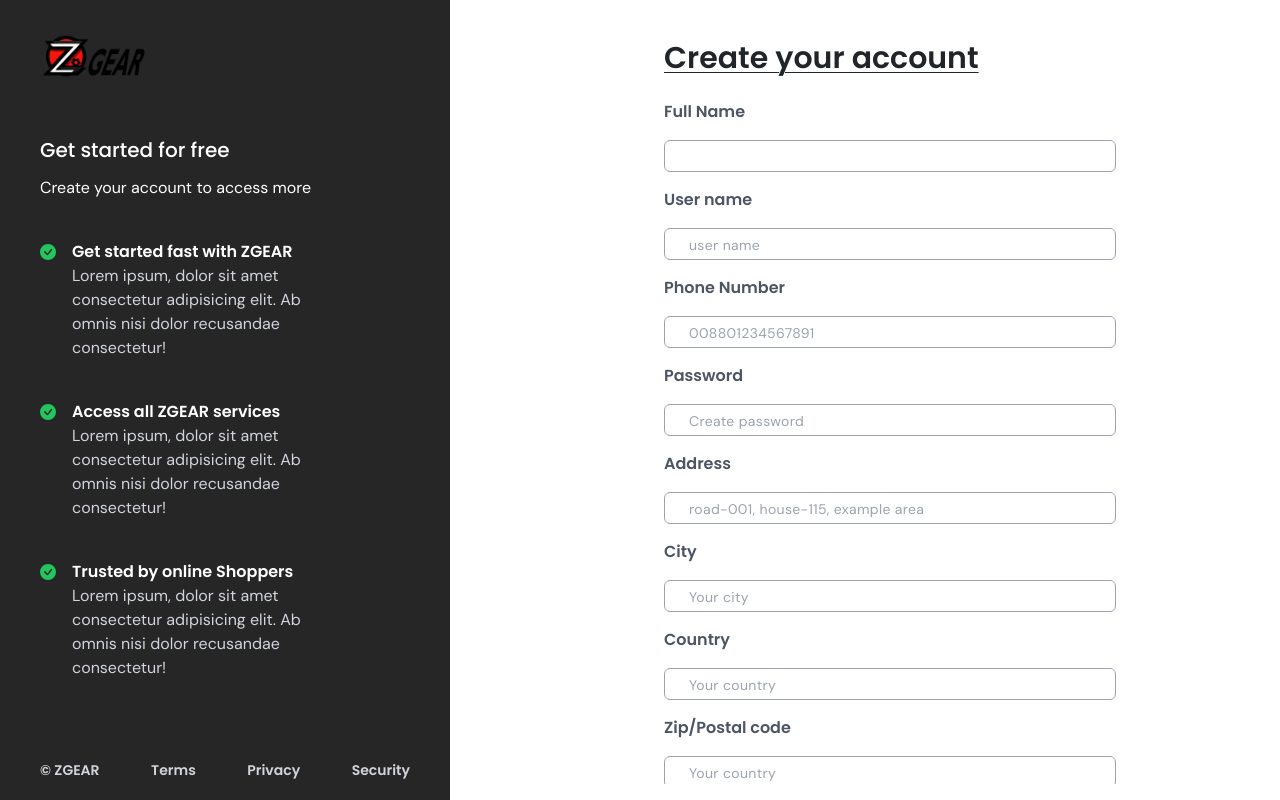
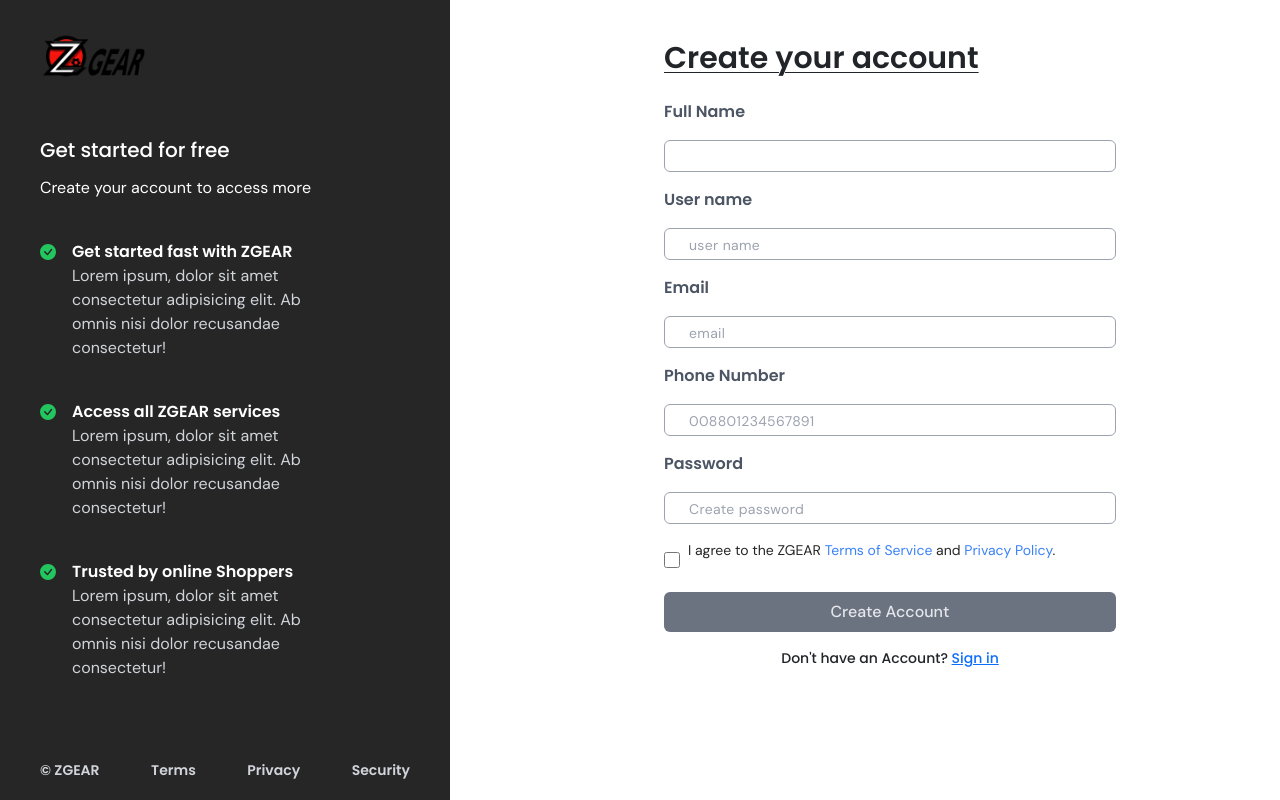
Before and after one commit to CG-ZGEAR/cg-zgear-app, a React (Create React App) app: page /signup in a window 1280 px wide. Built offline with nearby package versions, Linux system fonts and the light colour scheme.

Commit message:
signln and signup of api

```diff
--- a/src/pages/Account/SignIn.js
+++ b/src/pages/Account/SignIn.js
@@ -46,9 +46,9 @@
       setUsername("");
       setPassword("");
 
-      if (user.roles) {
+      if (user.roles.includes("ROLE_ADMIN")) {
         navigate("/adminnavbar");
-      } else {
+      } else if (user.roles.includes("ROLE_USER")) {
         navigate("/");
       }
 
--- a/src/pages/Account/SignUp.js
+++ b/src/pages/Account/SignUp.js
@@ -1,65 +1,89 @@
-import React, { useState } from "react";
+import React, { useState, useEffect } from "react";
 import { BsCheckCircleFill } from "react-icons/bs";
 import { Link } from "react-router-dom";
 import { logoLight } from "../../assets/images";
+import { registerUser,
+   selectLoginSuccess } from "../../features/user/userSlice"
+import { useDispatch, useSelector } from "react-redux";
+import { useNavigate } from "react-router-dom";
 
 const SignUp = () => {
+  const navigate = useNavigate();
+
+  const dispatch = useDispatch();
+  const loginSuccess = useSelector(selectLoginSuccess);
+  console.log(loginSuccess);
   // ============= Initial State Start here =============
-  const [clientName, setClientName] = useState("");
+  const [fullName, setFullName] = useState("");
+  const [username, setUsername] = useState("");
   const [email, setEmail] = useState("");
-  const [phone, setPhone] = useState("");
+  const [phoneNumber, setPhoneNumber] = useState("");
   const [password, setPassword] = useState("");
-  const [address, setAddress] = useState("");
-  const [city, setCity] = useState("");
-  const [country, setCountry] = useState("");
-  const [zip, setZip] = useState("");
   const [checked, setChecked] = useState(false);
   // ============= Initial State End here ===============
   // ============= Error Msg Start here =================
-  const [errClientName, setErrClientName] = useState("");
+  const [errFullName, setErrFullName] = useState("");
+  const [errUserName, setErrUserName] = useState("");
   const [errEmail, setErrEmail] = useState("");
-  const [errPhone, setErrPhone] = useState("");
+  const [errPhoneNumber, setErrPhoneNumber] = useState("");
   const [errPassword, setErrPassword] = useState("");
-  const [errAddress, setErrAddress] = useState("");
-  const [errCity, setErrCity] = useState("");
-  const [errCountry, setErrCountry] = useState("");
-  const [errZip, setErrZip] = useState("");
+
   // ============= Error Msg End here ===================
+
   const [successMsg, setSuccessMsg] = useState("");
+
   // ============= Event Handler Start here =============
   const handleName = (e) => {
-    setClientName(e.target.value);
-    setErrClientName("");
+    setFullName(e.target.value);
+    setErrFullName("");
+  };
+  const handleUserName = (e) => {
+    setUsername(e.target.value);
+    setErrUserName("");
   };
   const handleEmail = (e) => {
     setEmail(e.target.value);
     setErrEmail("");
   };
   const handlePhone = (e) => {
-    setPhone(e.target.value);
-    setErrPhone("");
+    setPhoneNumber(e.target.value);
+    setErrPhoneNumber("");
   };
   const handlePassword = (e) => {
     setPassword(e.target.value);
     setErrPassword("");
-  };
-  const handleAddress = (e) => {
-    setAddress(e.target.value);
-    setErrAddress("");
-  };
-  const handleCity = (e) => {
-    setCity(e.target.value);
-    setErrCity("");
-  };
-  const handleCountry = (e) => {
-    setCountry(e.target.value);
-    setErrCountry("");
-  };
-  const handleZip = (e) => {
-    setZip(e.target.value);
-    setErrZip("");
-  };
-  // ============= Event Handler End here ===============
+   };
+
+  useEffect(() => {
+    if (loginSuccess) {
+      if (checked) {
+        if (!fullName) {
+          setErrFullName("Enter your name");
+        } if (!username) {
+          setErrUserName("Enter your name");
+        }
+        if (!email) {
+          setErrEmail("Enter your email");
+        } else {
+          if (!EmailValidation(email)) {
+            setErrEmail("Enter a Valid email");
+          }
+        }
+        if (!phoneNumber) {
+          setErrPhoneNumber("Enter your phone number");
+        }
+        if (!password) {
+          setErrPassword("Create a password");
+        } else {
+          if (password.length < 6) {
+            setErrPassword("Passwords must be at least 6 characters");
+          }
+        }
+        }
+    }
+
+  }, []);
+
   // ================= Email Validation start here =============
   const EmailValidation = (email) => {
     return String(email)
@@ -71,8 +95,10 @@
   const handleSignUp = (e) => {
     e.preventDefault();
     if (checked) {
-      if (!clientName) {
-        setErrClientName("Enter your name");
+      if (!fullName) {
+        setErrFullName("Enter your name");
+      } if (!username) {
+        setErrUserName("Enter your name");
       }
       if (!email) {
         setErrEmail("Enter your email");
@@ -81,8 +107,8 @@
           setErrEmail("Enter a Valid email");
         }
       }
-      if (!phone) {
-        setErrPhone("Enter your phone number");
+      if (!phoneNumber) {
+        setErrPhoneNumber("Enter your phone number");
       }
       if (!password) {
         setErrPassword("Create a password");
@@ -91,44 +117,29 @@
           setErrPassword("Passwords must be at least 6 characters");
         }
       }
-      if (!address) {
-        setErrAddress("Enter your address");
-      }
-      if (!city) {
-        setErrCity("Enter your city name");
-      }
-      if (!country) {
-        setErrCountry("Enter the country you are residing");
-      }
-      if (!zip) {
-        setErrZip("Enter the zip code of your area");
-      }
-      // ============== Getting the value ==============
       if (
-        clientName &&
+        fullName &&
+        username &&
         email &&
         EmailValidation(email) &&
         password &&
         password.length >= 6 &&
-        address &&
-        city &&
-        country &&
-        zip
+        phoneNumber
       ) {
-        setSuccessMsg(
-          `Hello dear ${clientName}, Welcome you to ZGEAR Admin panel. We received your Sign up request. We are processing to validate your access. Till then stay connected and additional assistance will be sent to you by your mail at ${email}`
-        );
-        setClientName("");
-        setEmail("");
-        setPhone("");
-        setPassword("");
-        setAddress("");
-        setCity("");
-        setCountry("");
-        setZip("");
+        let register = {
+          fullName: fullName,
+          username: username,
+          email: email,
+          password: password,
+          phoneNumber: phoneNumber,
+        };
+        dispatch(registerUser(register));
+        navigate('/signin');
       }
     }
   };
+
+
   return (
     <div className="w-full h-screen flex items-center justify-start">
       <div className="w-1/2 hidden lgl:inline-flex h-full text-white">
@@ -226,29 +237,49 @@
                   </p>
                   <input
                     onChange={handleName}
-                    value={clientName}
+                    value={fullName}
                     className="w-full h-8 placeholder:text-sm placeholder:tracking-wide px-4 text-base font-medium placeholder:font-normal rounded-md border-[1px] border-gray-400 outline-none"
                     type="text"
                     placeholder=""
                   />
-                  {errClientName && (
+                  {errFullName && (
                     <p className="text-sm text-red-500 font-titleFont font-semibold px-4">
                       <span className="font-bold italic mr-1">!</span>
-                      {errClientName}
+                      {errFullName}
+                    </p>
+                  )}
+                </div>
+
+                 {/* UserName */}
+                 <div className="flex flex-col gap-.5">
+                  <p className="font-titleFont text-base font-semibold text-gray-600">
+                    User name
+                  </p>
+                  <input
+                    onChange={handleUserName}
+                    value={username}
+                    className="w-full h-8 placeholder:text-sm placeholder:tracking-wide px-4 text-base font-medium placeholder:font-normal rounded-md border-[1px] border-gray-400 outline-none"
+
+                    placeholder="user name"
+                  />
+                  {errUserName && (
+                    <p className="text-sm text-red-500 font-titleFont font-semibold px-4">
+                      <span className="font-bold italic mr-1">!</span>
+                      {errUserName}
                     </p>
                   )}
                 </div>
                 {/* Email */}
                 <div className="flex flex-col gap-.5">
                   <p className="font-titleFont text-base font-semibold text-gray-600">
-                    User name
+                    Email
                   </p>
                   <input
                     onChange={handleEmail}
                     value={email}
                     className="w-full h-8 placeholder:text-sm placeholder:tracking-wide px-4 text-base font-medium placeholder:font-normal rounded-md border-[1px] border-gray-400 outline-none"
 
-                    placeholder="user name"
+                    placeholder="email"
                   />
                   {errEmail && (
                     <p className="text-sm text-red-500 font-titleFont font-semibold px-4">
@@ -264,15 +295,15 @@
                   </p>
                   <input
                     onChange={handlePhone}
-                    value={phone}
+                    value={phoneNumber}
                     className="w-full h-8 placeholder:text-sm placeholder:tracking-wide px-4 text-base font-medium placeholder:font-normal rounded-md border-[1px] border-gray-400 outline-none"
                     type="text"
                     placeholder="008801234567891"
                   />
-                  {errPhone && (
+                  {errPhoneNumber && (
                     <p className="text-sm text-red-500 font-titleFont font-semibold px-4">
                       <span className="font-bold italic mr-1">!</span>
-                      {errPhone}
+                      {errPhoneNumber}
                     </p>
                   )}
                 </div>
@@ -295,83 +326,6 @@
                     </p>
                   )}
                 </div>
-                {/* Address */}
-                <div className="flex flex-col gap-.5">
-                  <p className="font-titleFont text-base font-semibold text-gray-600">
-                    Address
-                  </p>
-                  <input
-                    onChange={handleAddress}
-                    value={address}
-                    className="w-full h-8 placeholder:text-sm placeholder:tracking-wide px-4 text-base font-medium placeholder:font-normal rounded-md border-[1px] border-gray-400 outline-none"
-                    type="text"
-                    placeholder="road-001, house-115, example area"
-                  />
-                  {errAddress && (
-                    <p className="text-sm text-red-500 font-titleFont font-semibold px-4">
-                      <span className="font-bold italic mr-1">!</span>
-                      {errAddress}
-                    </p>
-                  )}
-                </div>
-                {/* City */}
-                <div className="flex flex-col gap-.5">
-                  <p className="font-titleFont text-base font-semibold text-gray-600">
-                    City
-                  </p>
-                  <input
-                    onChange={handleCity}
-                    value={city}
-                    className="w-full h-8 placeholder:text-sm placeholder:tracking-wide px-4 text-base font-medium placeholder:font-normal rounded-md border-[1px] border-gray-400 outline-none"
-                    type="text"
-                    placeholder="Your city"
-                  />
-                  {errCity && (
-                    <p className="text-sm text-red-500 font-titleFont font-semibold px-4">
-                      <span className="font-bold italic mr-1">!</span>
-                      {errCity}
-                    </p>
-                  )}
-                </div>
-                {/* Country */}
-                <div className="flex flex-col gap-.5">
-                  <p className="font-titleFont text-base font-semibold text-gray-600">
-                    Country
-                  </p>
-                  <input
-                    onChange={handleCountry}
-                    value={country}
-                    className="w-full h-8 placeholder:text-sm placeholder:tracking-wide px-4 text-base font-medium placeholder:font-normal rounded-md border-[1px] border-gray-400 outline-none"
-                    type="text"
-                    placeholder="Your country"
-                  />
-                  {errCountry && (
-                    <p className="text-sm text-red-500 font-titleFont font-semibold px-4">
-                      <span className="font-bold italic mr-1">!</span>
-                      {errCountry}
-                    </p>
-                  )}
-                </div>
-                {/* Zip code */}
-                <div className="flex flex-col gap-.5">
-                  <p className="font-titleFont text-base font-semibold text-gray-600">
-                    Zip/Postal code
-                  </p>
-                  <input
-                    onChange={handleZip}
-                    value={zip}
-                    className="w-full h-8 placeholder:text-sm placeholder:tracking-wide px-4 text-base font-medium placeholder:font-normal rounded-md border-[1px] border-gray-400 outline-none"
-                    type="text"
-                    placeholder="Your country"
-                  />
-                  {errZip && (
-                    <p className="text-sm text-red-500 font-titleFont font-semibold px-4">
-                      <span className="font-bold italic mr-1">!</span>
-                      {errZip}
-                    </p>
-                  )}
-                </div>
-                {/* Checkbox */}
                 <div className="flex items-start mdl:items-center gap-2">
                   <input
                     onChange={() => setChecked(!checked)}
```
